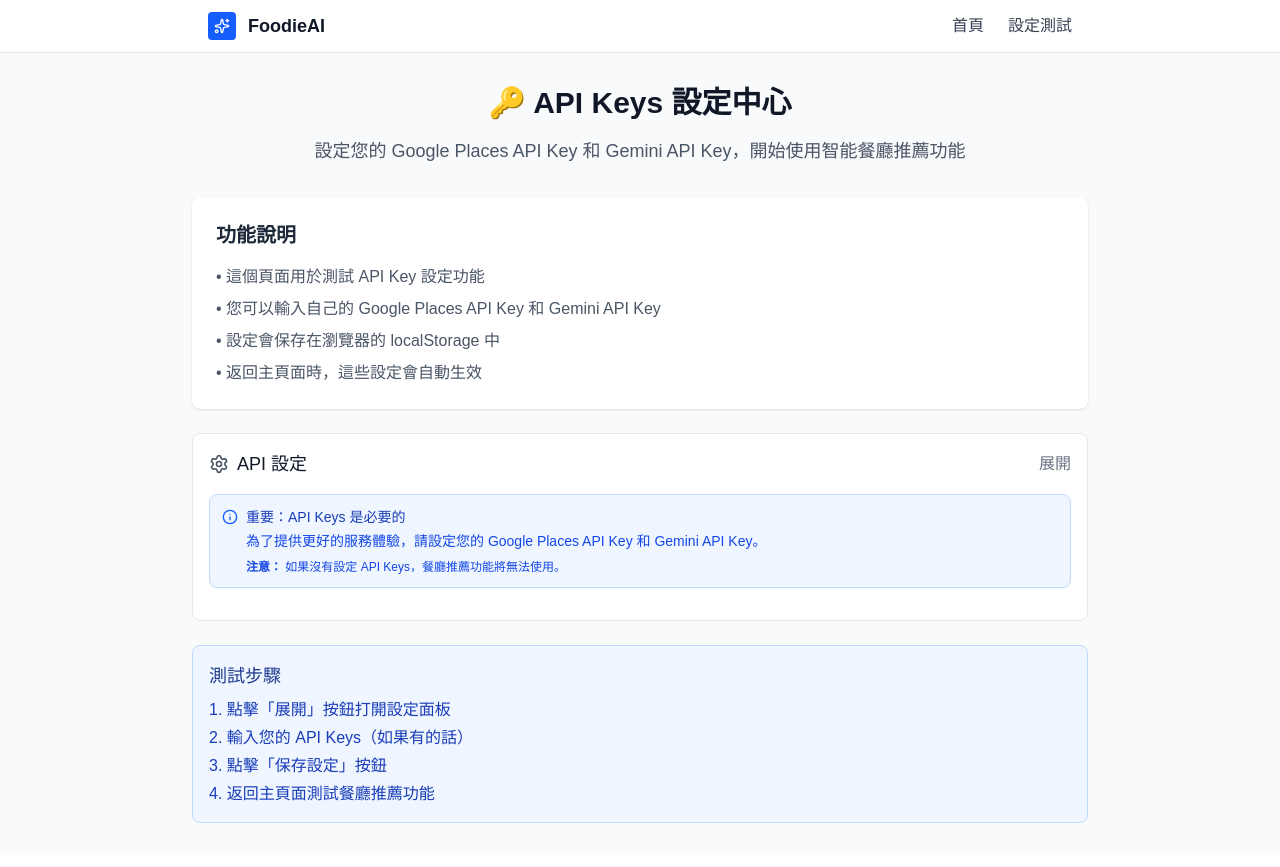
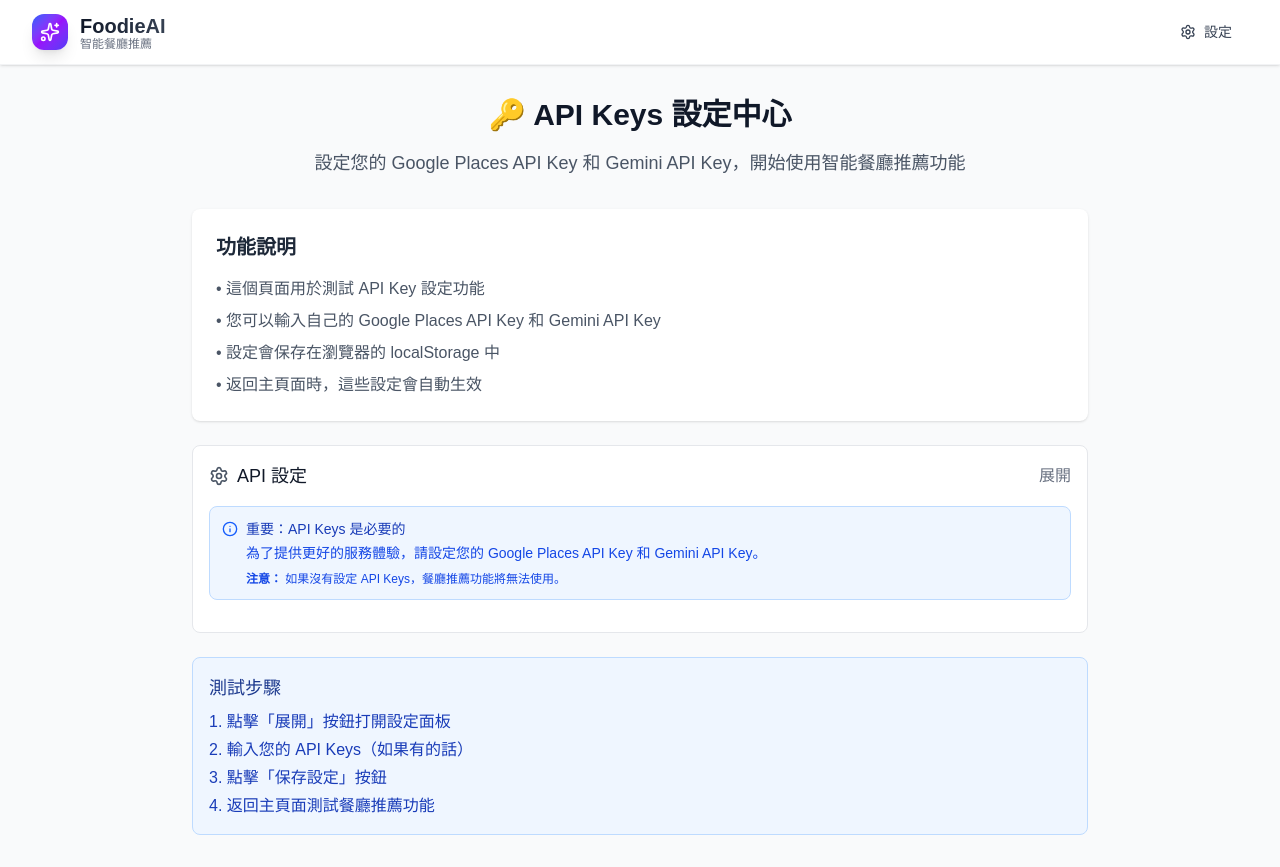
Before and after one commit to alaner652/FoodieAI, a Next.js app: page /test in a window 1280 px wide. Built offline with nearby package versions, Linux system fonts and the light colour scheme.

Commit message:
refactor: 更新 Header 與 HomeClient 組件，增強響應式設計與 UI 元素，並簡化邏輯

```diff
--- a/src/components/Header.tsx
+++ b/src/components/Header.tsx
@@ -1,6 +1,9 @@
+"use client";
+
 import { APP_CONFIG } from "@/lib/config";
-import { Sparkles } from "lucide-react";
+import { Menu, Settings, Sparkles, X } from "lucide-react";
 import Link from "next/link";
+import { useState } from "react";
 
 interface HeaderProps {
   title?: string;
@@ -11,39 +14,70 @@ export default function Header({
   title = APP_CONFIG.NAME,
   showNav = false,
 }: HeaderProps) {
+  const [isMobileMenuOpen, setIsMobileMenuOpen] = useState(false);
+
   return (
-    <header className="bg-white border-b border-gray-200">
-      <div className="max-w-4xl mx-auto px-4 py-3">
-        <div className="flex items-center justify-between">
-          <div className="flex items-center space-x-3">
-            <Link
-              href="/"
-              className="flex items-center space-x-3 hover:opacity-80 transition-opacity"
-            >
-              <div className="w-7 h-7 bg-blue-600 rounded flex items-center justify-center">
-                <Sparkles className="w-4 h-4 text-white" />
+    <header className="bg-white/80 backdrop-blur-md border-b border-gray-200/50 sticky top-0 z-50 shadow-sm">
+      <div className="max-w-7xl mx-auto px-4 sm:px-6 lg:px-8">
+        <div className="flex items-center justify-between h-16">
+          {/* Logo 和標題 */}
+          <div className="flex items-center">
+            <Link href="/" className="flex items-center space-x-3 group">
+              <div className="w-9 h-9 bg-gradient-to-br from-blue-600 via-purple-600 to-indigo-600 rounded-xl flex items-center justify-center shadow-lg group-hover:shadow-xl transition-all duration-300 group-hover:scale-105">
+                <Sparkles className="w-5 h-5 text-white" />
               </div>
-              <h1 className="text-lg font-semibold text-gray-900">{title}</h1>
+              <div className="flex flex-col">
+                <h1 className="text-xl font-bold bg-gradient-to-r from-gray-900 to-gray-700 bg-clip-text text-transparent">
+                  {title}
+                </h1>
+                <p className="text-xs text-gray-500 -mt-1">智能餐廳推薦</p>
+              </div>
             </Link>
           </div>
 
+          {/* 桌面版導航 */}
           {showNav && (
-            <nav className="hidden md:flex space-x-6">
-              <Link
-                href="/"
-                className="text-gray-700 hover:text-orange-600 transition-colors font-medium"
-              >
-                首頁
-              </Link>
+            <nav className="hidden md:flex items-center space-x-1">
               <Link
                 href="/test"
-                className="text-gray-700 hover:text-orange-600 transition-colors font-medium"
+                className="flex items-center space-x-2 px-4 py-2 text-gray-700 hover:text-blue-600 transition-all duration-200 rounded-lg hover:bg-blue-50 group"
               >
-                設定測試
+                <Settings className="w-4 h-4 group-hover:rotate-90 transition-transform duration-300" />
+                <span className="font-medium text-sm">設定</span>
               </Link>
             </nav>
           )}
+
+          {/* 手機版選單按鈕 */}
+          {showNav && (
+            <button
+              onClick={() => setIsMobileMenuOpen(!isMobileMenuOpen)}
+              className="md:hidden p-2 rounded-lg text-gray-700 hover:text-blue-600 hover:bg-gray-100 transition-all duration-200"
+            >
+              {isMobileMenuOpen ? (
+                <X className="w-5 h-5" />
+              ) : (
+                <Menu className="w-5 h-5" />
+              )}
+            </button>
+          )}
         </div>
+
+        {/* 手機版導航選單 */}
+        {showNav && isMobileMenuOpen && (
+          <div className="md:hidden border-t border-gray-200/50 bg-white/95 backdrop-blur-sm">
+            <div className="px-2 pt-2 pb-3 space-y-1">
+              <Link
+                href="/test"
+                onClick={() => setIsMobileMenuOpen(false)}
+                className="flex items-center space-x-3 px-3 py-3 text-gray-700 hover:text-blue-600 transition-all duration-200 rounded-lg hover:bg-blue-50 group"
+              >
+                <Settings className="w-5 h-5 group-hover:rotate-90 transition-transform duration-300" />
+                <span className="font-medium">設定</span>
+              </Link>
+            </div>
+          </div>
+        )}
       </div>
     </header>
   );
```
Also changed, not shown: src/components/HomeClient.tsx (+35 -35 lines).
